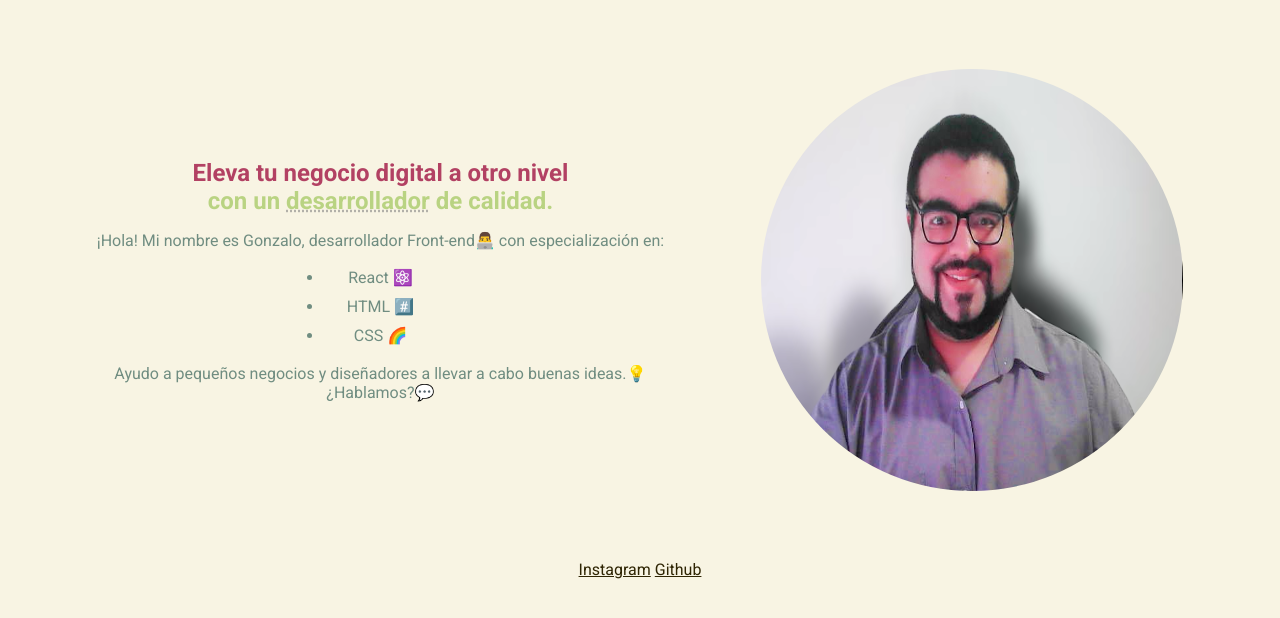
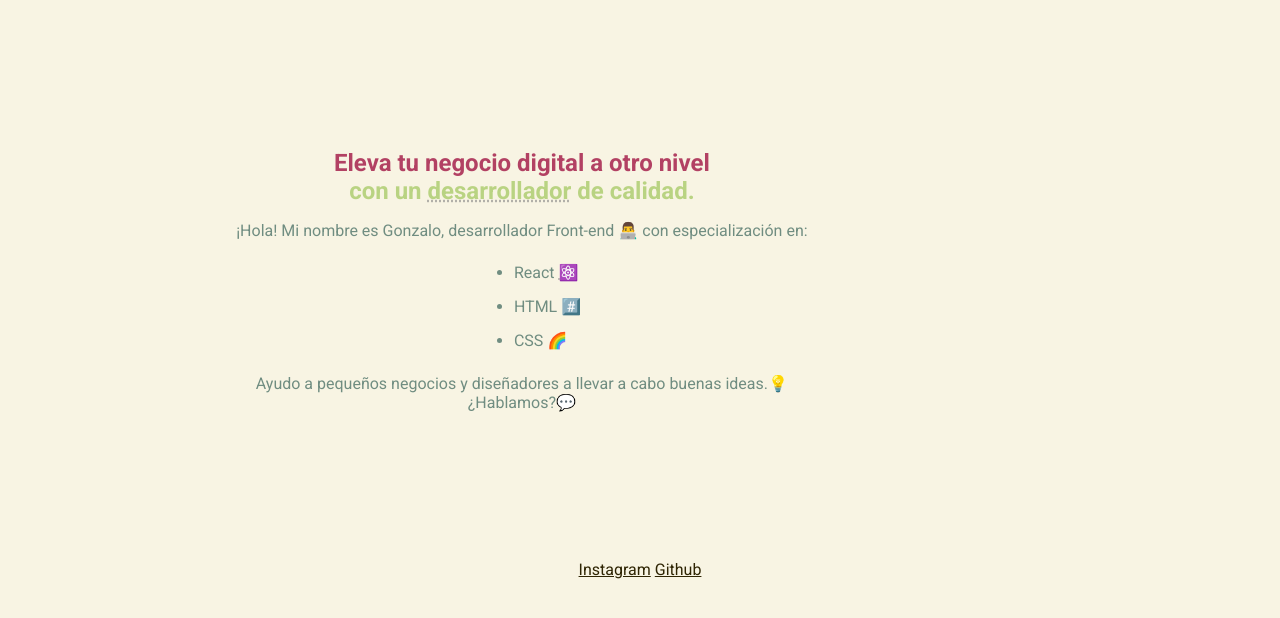
Before and after one commit to gonzagt/portafolio, a plain HTML site: page index.html in a window 1280 px wide. Drawn offline with Linux system fonts and the light colour scheme.

Commit message:
cambios sancho

```diff
--- a/index.html
+++ b/index.html
@@ -19,12 +19,12 @@
                     <strong>con un <span>desarrollador</span> de calidad.</strong>
                 </h1>
                 <p>
-                    ¡Hola! Mi nombre es Gonzalo, desarrollador Front-end👨‍💻 con especialización
+                    ¡Hola! Mi nombre es Gonzalo, desarrollador Front-end 👨‍💻 con especialización
                     en:
                 </p>
 
                 <ul class="presentacion__listado">
-                    <li>React ⚛️</li>
+                    <li>React <span>⚛️</span></li>
                     <li>HTML #️⃣</li>
                     <li>CSS 🌈</li>
                 </ul>
@@ -36,7 +36,7 @@
             </section>
 
             <div class="foto_principal">
-                <img src="./img/Gonzalo.png" alt="Foto de Presentación">
+                <!-- <img src="./img/Gonzalo.png" alt="Foto de Presentación"> -->
             </div>
         </main>
         <footer>
--- a/style.css
+++ b/style.css
@@ -33,20 +33,21 @@ span {
 }
 
 ul {
-    display: block;
-    list-style-position: outside;
-    padding-left: 40%;
-    padding-right: 40%;
-    margin: 0;
+    display: flex;
+    flex-direction: column;
+    justify-content: center;
+    align-items: center;
+    width: 100%;
 }
 
 li {
-    display: list-item;
-    align-items: center;
+    width: 1em;
+    white-space: nowrap;
+    /* display: list-item; */
+    /* align-items: center; */
     margin: 5px 0px;
-    padding-left: 0;
-    padding-right: 0%;
     line-height: 1.5;
+    /* list-style: none; */
 }
 
 .presentacion__listado {
```
